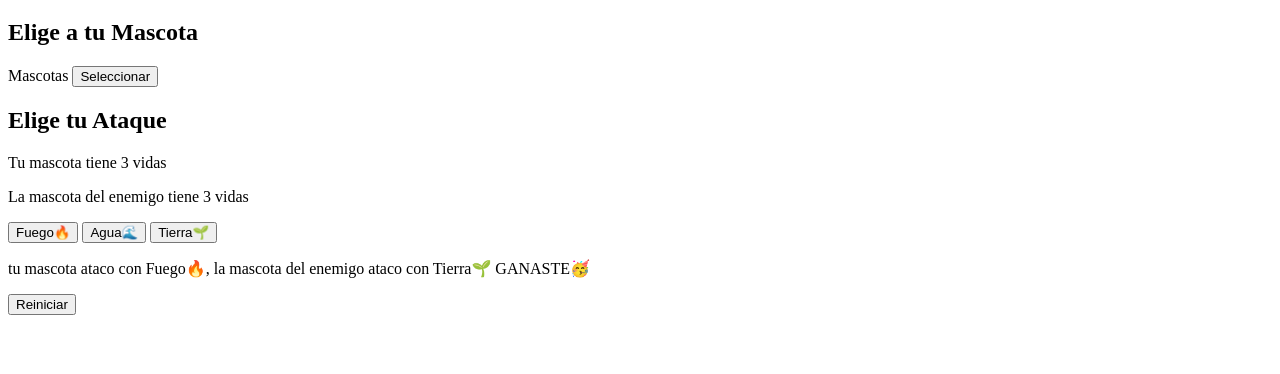
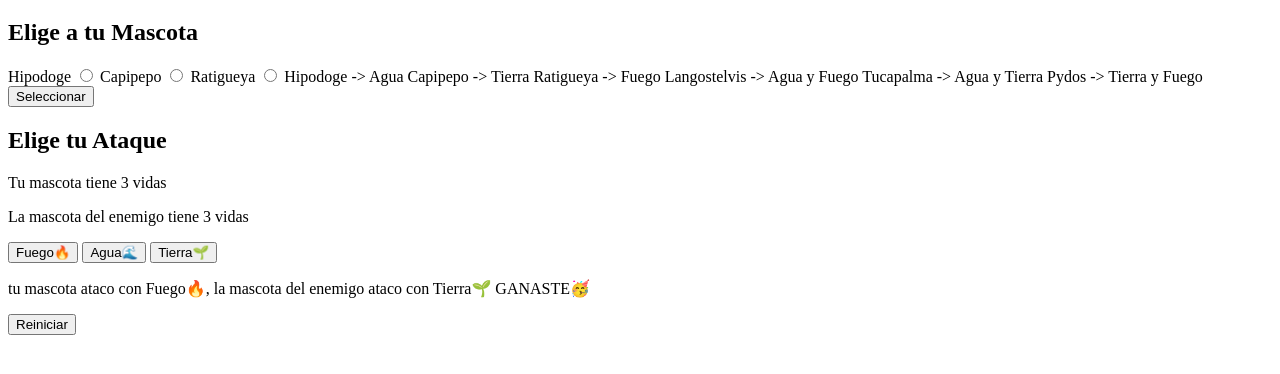
Before and after one commit to kataleya10/mokepon, a plain HTML site: page index.html in a window 1280 px wide. Shown: the part 62-436 px from the top of the page. Drawn offline with Linux system fonts and the light colour scheme.

Commit message:
label added

```diff
--- a/index.html
+++ b/index.html
@@ -13,7 +13,23 @@
     <section id="seleccionar-mascota">
         <h2>Elige a tu Mascota</h2>
 
-        Mascotas
+        <label for="Hipodoge">Hipodoge</label>
+        <input type="radio" name="mascota" id="Hipodoge"/>
+
+        <label for="Capipepo">Capipepo</label>
+        <input type="radio" name="mascota" id="Capipepo" />
+
+        <label for="Ratigueya">Ratigueya</label>
+        <input type="radio" name="mascota" id="Ratigueya"/>
+
+
+        Hipodoge -> Agua
+        Capipepo -> Tierra
+        Ratigueya -> Fuego
+        Langostelvis -> Agua y Fuego
+        Tucapalma -> Agua y Tierra
+        Pydos -> Tierra y Fuego
+
         <button>Seleccionar</button>
     </section>
 
```
